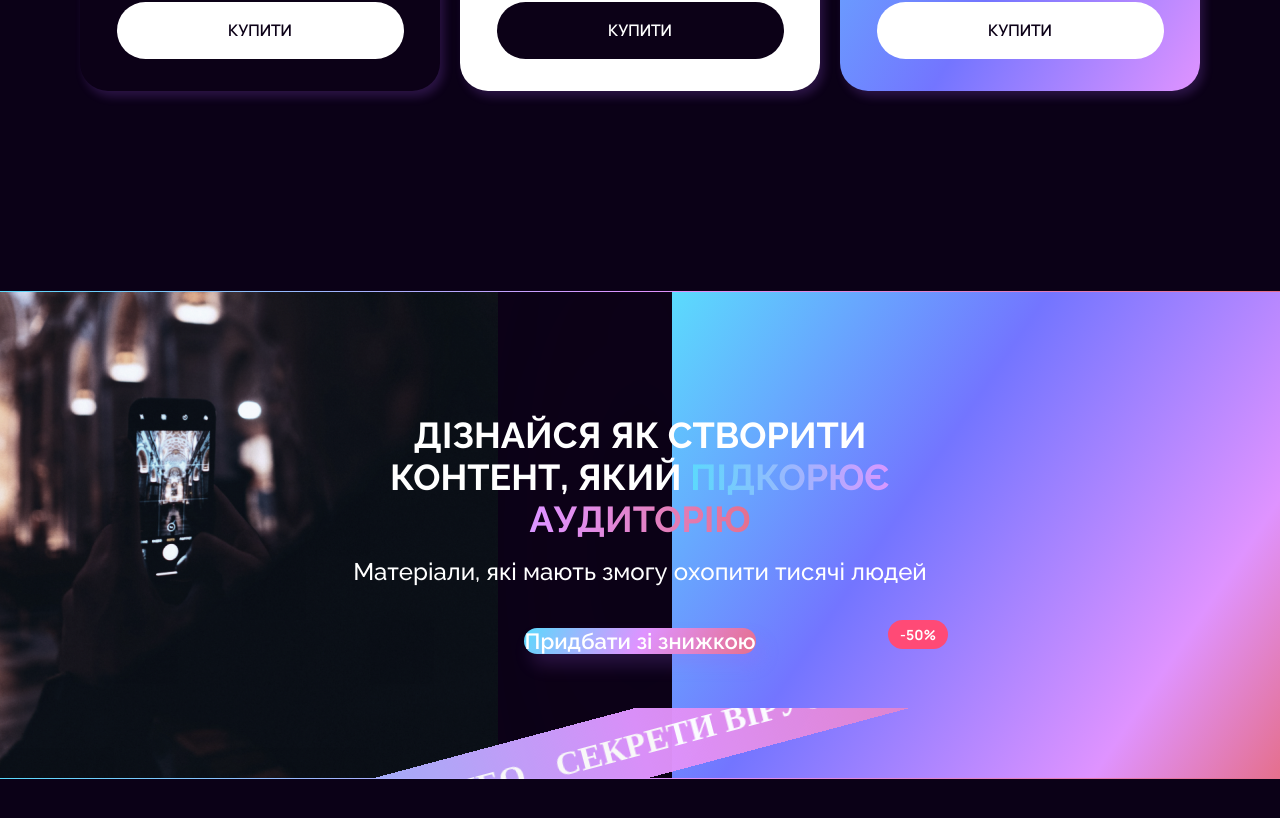
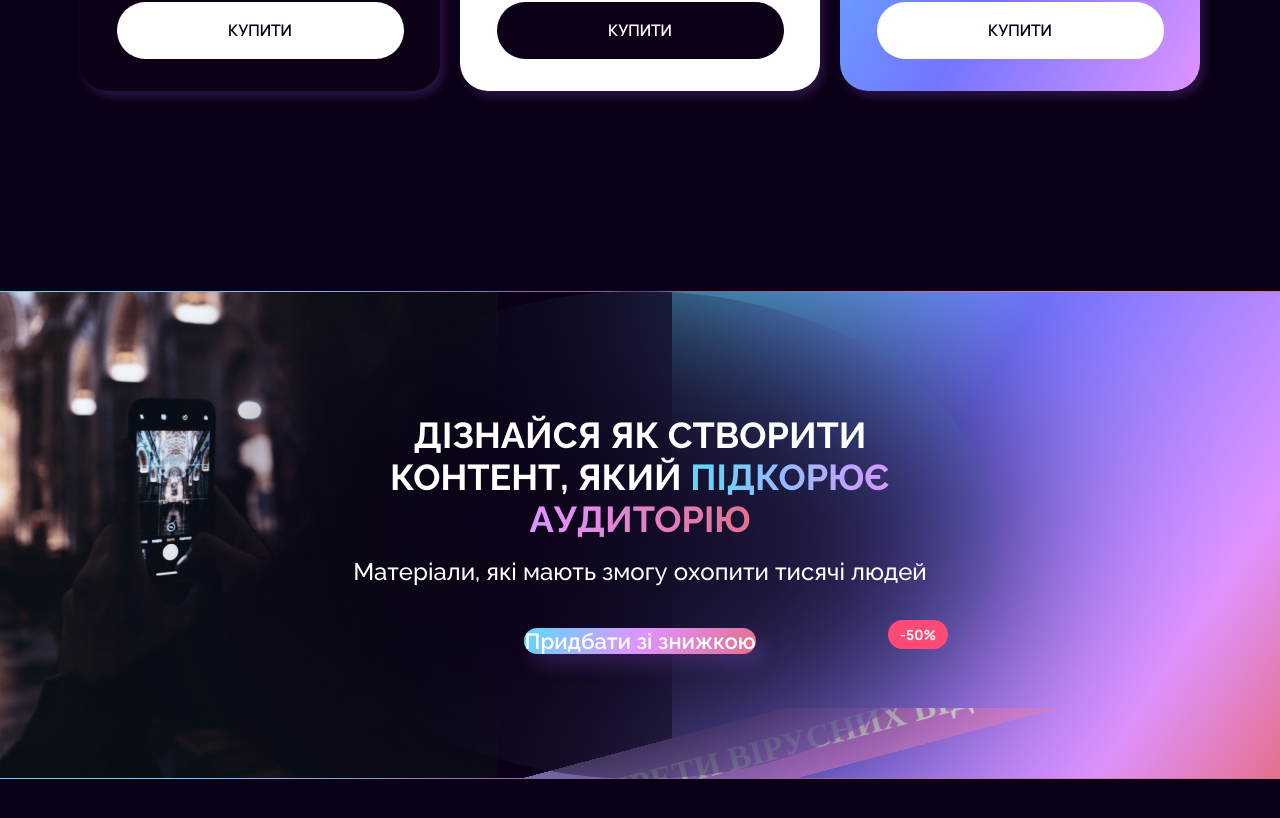
Before and after one commit to Filbertik/video_academ_next, a Next.js app: page /viral-video-course in a window 1280 px wide. Shown: the part 1492-2310 px from the top of the page. Built offline with nearby package versions, Linux system fonts and the light colour scheme; a web font is replaced by a local one.

Commit message:
blure elips

```diff
--- a/src/app/viral-video-course/ViralVideoCoursePage.tsx
+++ b/src/app/viral-video-course/ViralVideoCoursePage.tsx
@@ -363,8 +363,26 @@ export default function ViralVideoCoursePage() {
             marginRight: 'auto',
           }}
         >
+          {/* 🔹 Підложка (реальне розмиття фону) */}
+          {/* <div className="absolute inset-0 flex justify-center items-center z-[1]"> */}
+          <div className="absolute inset-0 flex justify-center items-center z-[1] overflow-hidden">
+            <div
+              className="rounded-full"
+              style={{
+                width: '712px',
+                // width: '488px',
+                height: '488px',
+                // height: '1280px',
+                backgroundColor: 'rgba(12, 1, 23, 0.85)',
+                filter: 'blur(100px)',
+                backdropFilter: 'blur(60px)',
+                WebkitBackdropFilter: 'blur(60px)',
+                borderRadius: '50%',
+              }}
+            />
+          </div>
           {/* 🔹 Підложка (розмита еліптична форма) */}
-          <div className="absolute inset-0 flex justify-center items-center z-0">
+          {/* <div className="absolute inset-0 flex justify-center items-center z-0">
             <svg
               width="1280"
               height="488"
@@ -397,7 +415,7 @@ export default function ViralVideoCoursePage() {
                 </filter>
               </defs>
             </svg>
-          </div>
+          </div> */}
 
           {/* 🔹 Фон правий градієнт */}
           <div className="absolute inset-0">
@@ -492,7 +510,7 @@ export default function ViralVideoCoursePage() {
           </div>
 
           {/* 🔹 Нижня пульсуюча смуга */}
-          <div className="absolute bottom-0 left-0 right-0 overflow-hidden">
+          <div className="absolute bottom-0 left-0 right-100 overflow-hidden">
             <div
               className="flex items-center py-4 px-2 bg-gradient-to-r from-[#5adafc] via-[#df93ff] to-[#e56f8c] animate-pulse"
               style={{ transform: 'rotate(-15deg)', transformOrigin: 'center' }}
```
